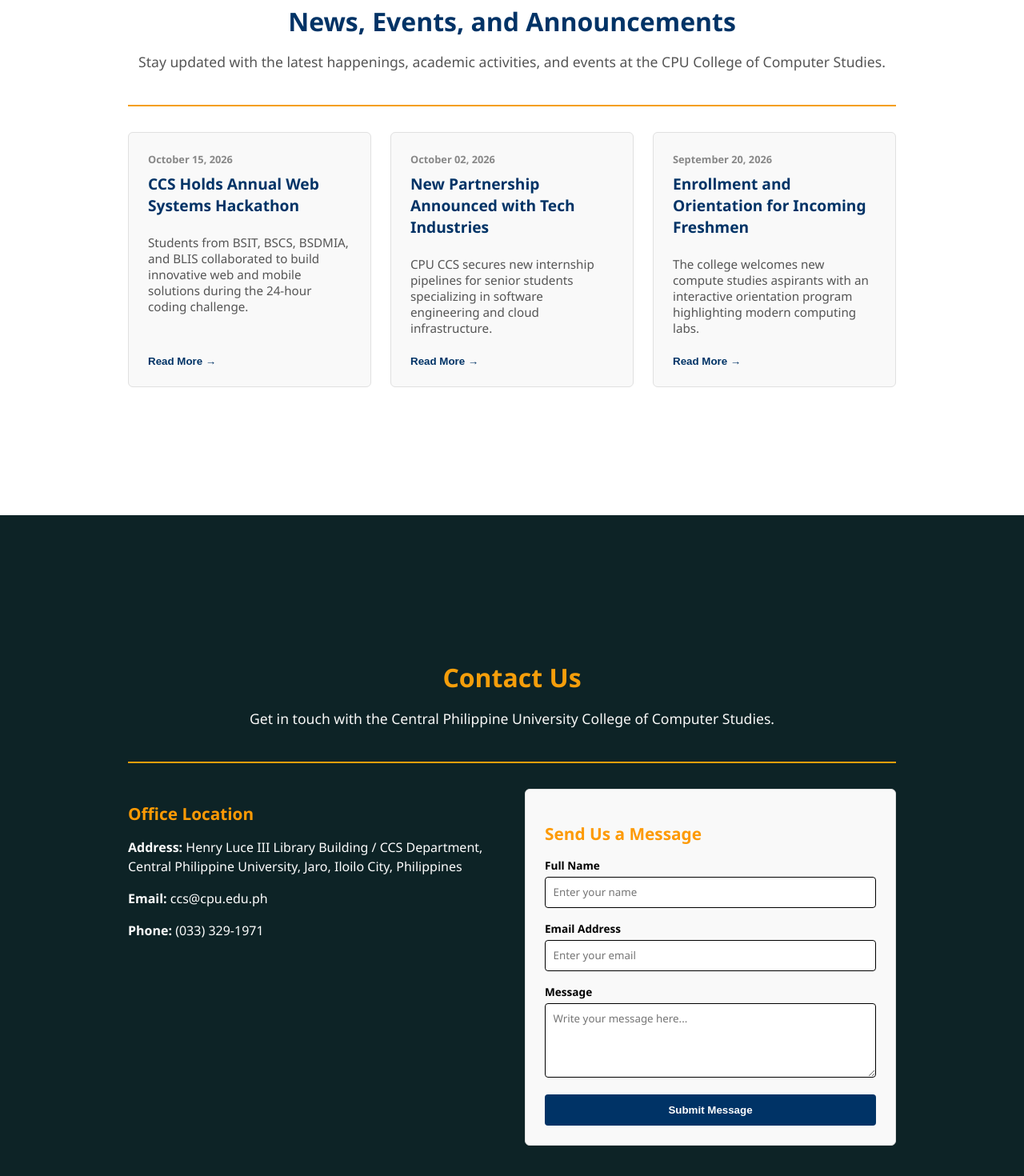
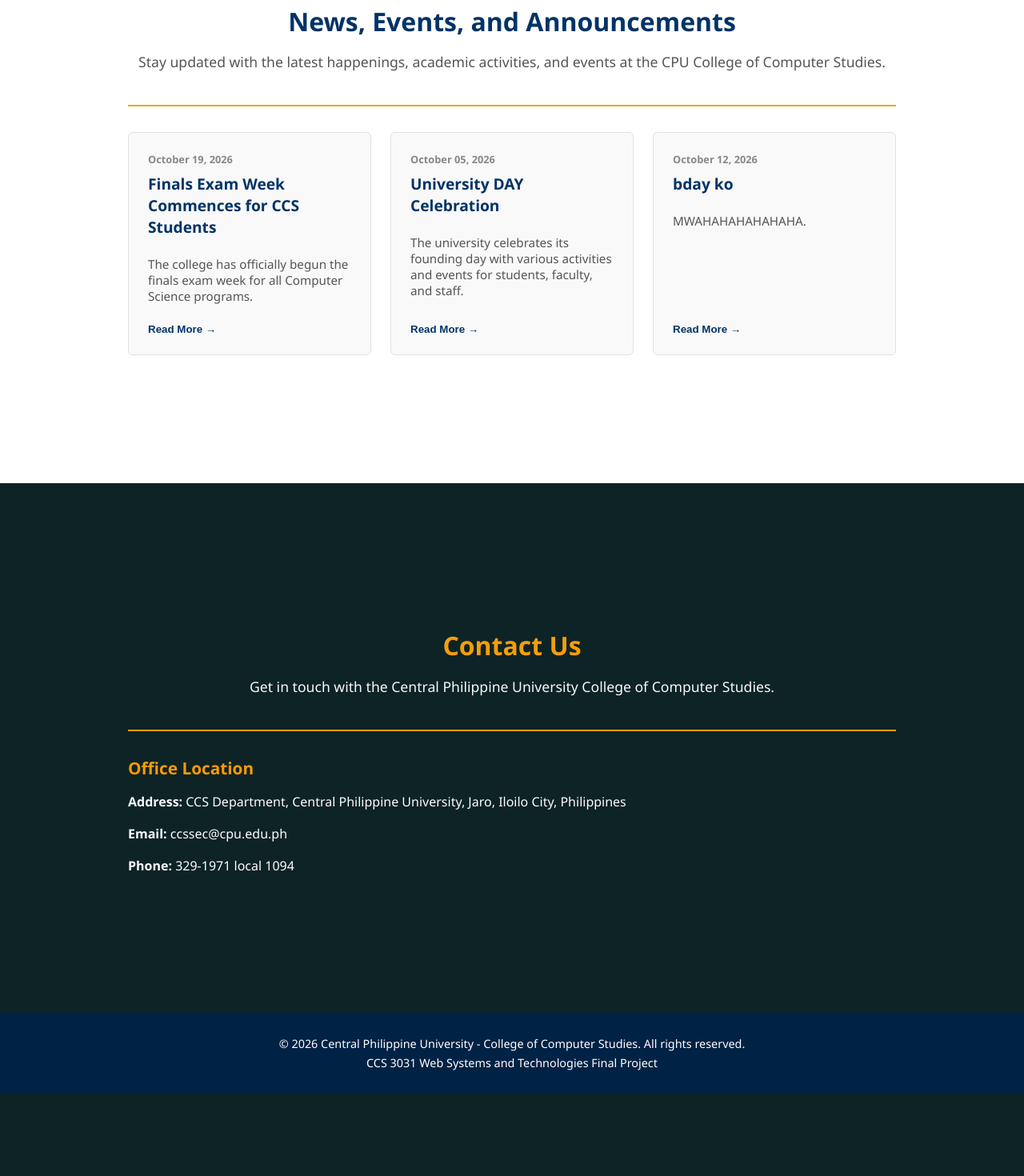
Before and after one commit to Swiss-Jp/FINALS, a Vue app: page / in a window 1280 px wide. Shown: the part 3427-4897 px from the top of the page at 80% size. After the commit the page ends 4794 px from the top, so only its background shows below. Built offline with nearby package versions, Linux system fonts and the light colour scheme.

Commit message:
Okayu na ni guro

```diff
--- a/src/App.vue
+++ b/src/App.vue
@@ -2,11 +2,13 @@
   <div id="app">
     <NavigationBar />
     <router-view />
+    <Footer />
   </div>
 </template>
 
 <script setup>
 import NavigationBar from './components/NavigationBar.vue'
+import Footer from './components/Footer.vue'
 </script>
 
 <style>
--- a/src/views/About.vue
+++ b/src/views/About.vue
@@ -36,7 +36,7 @@
 .about-header {
   padding-bottom: 1.5rem;
   margin-bottom: 2rem;
-  text-align: center; /* Center aligns header text */
+  text-align: center;
 }
 
 .about-header h1 {
@@ -49,7 +49,6 @@
   margin-bottom: 2.5rem;
 }
 
-/* Center utility for College Background */
 .center-block {
   text-align: center;
   max-width: 850px;
--- a/src/views/Contact.vue
+++ b/src/views/Contact.vue
@@ -8,58 +8,13 @@
     <div class="contact-container">
       <div class="contact-info">
         <h2>Office Location</h2>
-        <p><strong>Address:</strong> Henry Luce III Library Building / CCS Department, Central Philippine University, Jaro, Iloilo City, Philippines</p>
-        <p><strong>Email:</strong> ccs@cpu.edu.ph</p>
-        <p><strong>Phone:</strong> (033) 329-1971</p>
+        <p><strong>Address:</strong> CCS Department, Central Philippine University, Jaro, Iloilo City, Philippines</p>
+        <p><strong>Email:</strong> ccssec@cpu.edu.ph</p>
+        <p><strong>Phone:</strong> 329-1971 local 1094</p>
+        </div>
       </div>
-
-      <form class="contact-form" @submit.prevent="handleSubmit">
-        <h2>Send Us a Message</h2>
-
-        <div class="form-group">
-          <label for="name">Full Name</label>
-          <input type="text" id="name" v-model="form.name" required placeholder="Enter your name" />
-        </div>
-
-        <div class="form-group">
-          <label for="email">Email Address</label>
-          <input type="email5" id="email" v-model="form.email" required placeholder="Enter your email" />
-        </div>
-
-        <div class="form-group">
-          <label for="message">Message</label>
-          <textarea id="message" v-model="form.message" rows="4" required placeholder="Write your message here..."></textarea>
-        </div>
-
-        <button type="submit" class="submit-btn">Submit Message</button>
-        <p v-if="feedback" class="feedback-msg">{{ feedback }}</p>
-      </form>
     </div>
-  </div>
 </template>
-
-<script setup>
-import { reactive, ref } from 'vue'
-
-const form = reactive({
-  name: '',
-  email: '',
-  message: ''
-})
-
-const feedback = ref('')
-
-const handleSubmit = () => {
-  if (!form.name || !form.email || !form.message) {
-    feedback.value = 'Please fill out all fields before submitting.'
-    return
-  }
-  feedback.value = 'Thank you! Your message has been sent successfully (Demonstration Mode).'
-  form.name = ''
-  form.email = ''
-  form.message = ''
-}
-</script>
 
 <style scoped>
 .contact-page {
@@ -72,7 +27,7 @@ const handleSubmit = () => {
   border-bottom: 2px solid #f59e0b;
   padding-bottom: 1.5rem;
   margin-bottom: 2rem;
-  text-align: center; /* Center aligns header text */
+  text-align: center;
 }
 .contact-header h1 {
   color: #f59e0b;
@@ -82,12 +37,7 @@ const handleSubmit = () => {
   color: #f8f8f7;
   font-size: 1.1rem;
 }
-.contact-container {
-  display: grid;
-  grid-template-columns: repeat(auto-fit, minmax(280px, 1fr));
-  gap: 2rem;
-  color: #c2c218;
-}
+
 .contact-info h2, .contact-form h2 {
   color: #fd9a05;
   font-size: 1.3rem;
@@ -98,42 +48,4 @@ const handleSubmit = () => {
   line-height: 1.5;
   margin-bottom: 0.8rem;
 }
-
-.contact-form {
-  background: #f9f9f9;
-  padding: 1.5rem;
-  border-radius: 6px;
-  border: 1px solid #e0e0e0;
-}
-.form-group {
-  margin-bottom: 1rem;
-}
-.form-group label {
-  display: block;
-  font-size: 0.85rem;
-  font-weight: bold;
-  color: #000000;
-  margin-bottom: 0.3rem;
-}
-.form-group input, .form-group textarea {
-  width: 100%;
-  padding: 0.6rem;
-  border: 1px solid #000000;
-  border-radius: 4px;
-  box-sizing: border-box;
-  font-family: inherit;
-}
-.submit-btn {
-  background: #003366;
-  color: white;
-  border: none;
-  padding: 0.75rem 1.5rem;
-  font-weight: bold;
-  border-radius: 4px;
-  cursor: pointer;
-  width: 100%;
-}
-.submit-btn:hover {
-  background: #002244;
-}
 </style>
--- a/src/views/News.vue
+++ b/src/views/News.vue
@@ -22,21 +22,21 @@ import { ref } from 'vue'
 const newsList = ref([
   {
     id: 1,
-    date: 'October 15, 2026',
-    title: 'CCS Holds Annual Web Systems Hackathon',
-    snippet: 'Students from BSIT, BSCS, BSDMIA, and BLIS collaborated to build innovative web and mobile solutions during the 24-hour coding challenge.'
+    date: 'October 19, 2026',
+    title: 'Finals Exam Week Commences for CCS Students',
+    snippet: 'The college has officially begun the finals exam week for all Computer Science programs.'
   },
   {
     id: 2,
-    date: 'October 02, 2026',
-    title: 'New Partnership Announced with Tech Industries',
-    snippet: 'CPU CCS secures new internship pipelines for senior students specializing in software engineering and cloud infrastructure.'
+    date: 'October 05, 2026',
+    title: 'University DAY Celebration',
+    snippet: 'The university celebrates its founding day with various activities and events for students, faculty, and staff.'
   },
   {
     id: 3,
-    date: 'September 20, 2026',
-    title: 'Enrollment and Orientation for Incoming Freshmen',
-    snippet: 'The college welcomes new compute studies aspirants with an interactive orientation program highlighting modern computing labs.'
+    date: 'October 12, 2026',
+    title: 'bday ko',
+    snippet: 'MWAHAHAHAHAHAHA.'
   }
 ])
 </script>
@@ -52,7 +52,7 @@ const newsList = ref([
   border-bottom: 2px solid #f59e0b;
   padding-bottom: 1.5rem;
   margin-bottom: 2rem;
-  text-align: center; /* Center aligns header text */
+  text-align: center;
 }
 
 .news-header h1 {
--- a/src/views/programs/BSCS.vue
+++ b/src/views/programs/BSCS.vue
@@ -25,7 +25,6 @@ import csLogoImg from '@/assets/CSSbig.png'
       </div>
     </section>
 
-    <!-- Side-by-Side Content Cards Section -->
     <div class="program-body">
       <div class="cards-grid">
         <section class="content-card">
@@ -124,7 +123,6 @@ import csLogoImg from '@/assets/CSSbig.png'
   margin: 0;
 }
 
-/* Centered Hero Card Area with Glow */
 .hero-logo-area {
   display: flex;
   justify-content: center;
@@ -136,7 +134,7 @@ import csLogoImg from '@/assets/CSSbig.png'
   background: rgba(14, 30, 46, 0.9);
   padding: 2.5rem;
   border-radius: 16px;
-  border: 2px solid #38bdf8;
+  border: 2px solid #07b5ff;
   box-shadow: 0 0 40px rgba(56, 189, 248, 0.4), inset 0 0 15px rgba(56, 189, 248, 0.1);
   display: flex;
   align-items: center;
@@ -215,7 +213,7 @@ import csLogoImg from '@/assets/CSSbig.png'
 
 .sub-list li {
   font-size: 0.92rem;
-  color: #94a3b8;
+  color: #e8eaec;
 }
 
 @media (max-width: 1024px) {
--- a/src/views/programs/BSDMIA.vue
+++ b/src/views/programs/BSDMIA.vue
@@ -4,7 +4,6 @@ import midasLogoImg from '@/assets/MIDASbig.png'
 
 <template>
   <div class="program-page">
-    <!-- Hero Section with Enlarged Card-Free MIDAS Logo -->
     <section class="hero-section">
       <div class="hero-content">
         <h1 class="hero-main-title">
@@ -22,13 +21,11 @@ import midasLogoImg from '@/assets/MIDASbig.png'
         <p class="hero-tagline">MIDAS</p>
       </div>
 
-      <!-- Card-Free Enlarged Logo Area -->
       <div class="hero-logo-area">
         <img :src="midasLogoImg" alt="MIDAS Logo" class="midas-logo-img" />
       </div>
     </section>
 
-    <!-- Side-by-Side Content Cards Section -->
     <div class="program-body">
       <div class="cards-grid">
         <section class="content-card">
@@ -119,7 +116,6 @@ import midasLogoImg from '@/assets/MIDASbig.png'
   margin: 0;
 }
 
-/* Card-free Enlarged Logo Area with Enhanced Glow */
 .hero-logo-area {
   display: flex;
   justify-content: center;
--- a/src/views/programs/BSIT.vue
+++ b/src/views/programs/BSIT.vue
@@ -4,7 +4,6 @@ import itsoLogoImg from '@/assets/ITbig.png'
 
 <template>
   <div class="program-page">
-    <!-- Hero Section with Left Content & Centered ITSO Badge -->
     <section class="hero-section">
       <div class="hero-content">
         <h1 class="hero-main-title">
@@ -17,7 +16,7 @@ import itsoLogoImg from '@/assets/ITbig.png'
         </p>
       </div>
 
-      <!-- Hero Card Area displaying ITSO Logo -->
+      <!-- Card ITSo lOGO -->
       <div class="hero-logo-area">
         <div class="itso-badge-card">
           <img :src="itsoLogoImg" alt="ITSO Emblem" class="badge-image" />
@@ -25,7 +24,7 @@ import itsoLogoImg from '@/assets/ITbig.png'
       </div>
     </section>
 
-    <!-- Dark Gold-Glow Content Section (Side-by-Side Grid) -->
+    <!-- Glowing gold sa gilid card -->
     <div class="program-body">
       <div class="cards-grid">
         <section class="content-card">
@@ -80,7 +79,7 @@ import itsoLogoImg from '@/assets/ITbig.png'
   display: flex;
   justify-content: space-between;
   align-items: center;
-  padding: 3.5rem 6%; /* Tightened vertical padding */
+  padding: 3.5rem 6%;
   background-color: #0d2326;
   background-image:
     radial-gradient(circle at 75% 50%, rgba(245, 158, 11, 0.15) 0%, transparent 50%),
@@ -99,7 +98,7 @@ import itsoLogoImg from '@/assets/ITbig.png'
 .hero-main-title {
   color: #ffffff;
   font-family: 'Helvetica Neue', Arial, sans-serif;
-  font-size: 4.2rem; /* Made larger */
+  font-size: 4.2rem;
   font-weight: 900;
   line-height: 1.05;
   letter-spacing: 1px;
@@ -119,7 +118,7 @@ import itsoLogoImg from '@/assets/ITbig.png'
   font-weight: bold;
 }
 
-/* Card Area with ITSO Gold Glow */
+/* LOGO GLOW GOLD */
 .hero-logo-area {
   display: flex;
   justify-content: center;
@@ -137,8 +136,8 @@ import itsoLogoImg from '@/assets/ITbig.png'
   align-items: center;
   justify-content: center;
   backdrop-filter: blur(10px);
-  width: 440px; /* Made larger */
-  height: 440px; /* Made larger */
+  width: 440px;
+  height: 440px;
 }
 
 .badge-image {
@@ -149,12 +148,12 @@ import itsoLogoImg from '@/assets/ITbig.png'
 }
 
 .program-body {
-  max-width: 1350px; /* Expanded max-width for side-by-side layout */
+  max-width: 1350px;
   margin: 0 auto;
   padding: 3rem 1.5rem;
 }
 
-/* Side-by-side grid layout for cards */
+
 .cards-grid {
   display: grid;
   grid-template-columns: repeat(2, 1fr);
@@ -188,7 +187,7 @@ import itsoLogoImg from '@/assets/ITbig.png'
 
 @media (max-width: 1024px) {
   .cards-grid {
-    grid-template-columns: 1fr; /* Stack on smaller screens */
+    grid-template-columns: 1fr;
   }
 
   .hero-section {
```
